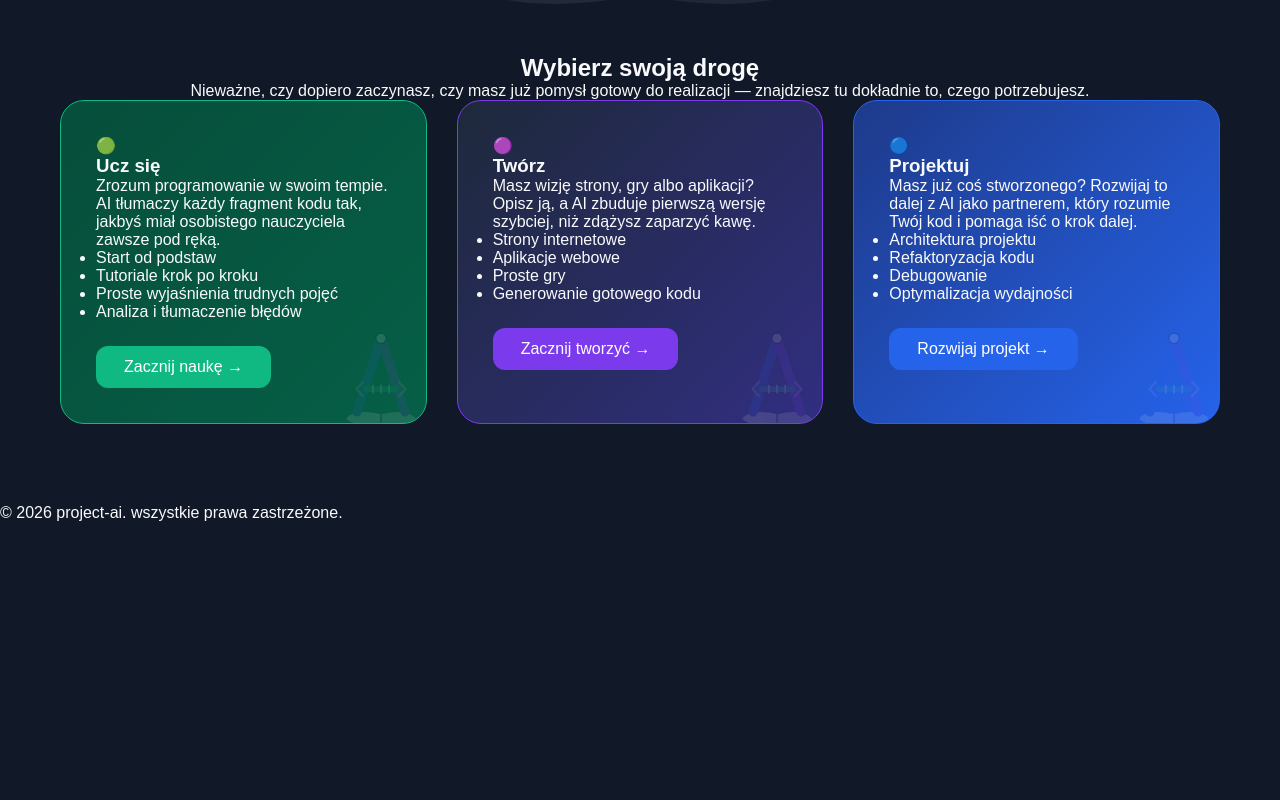
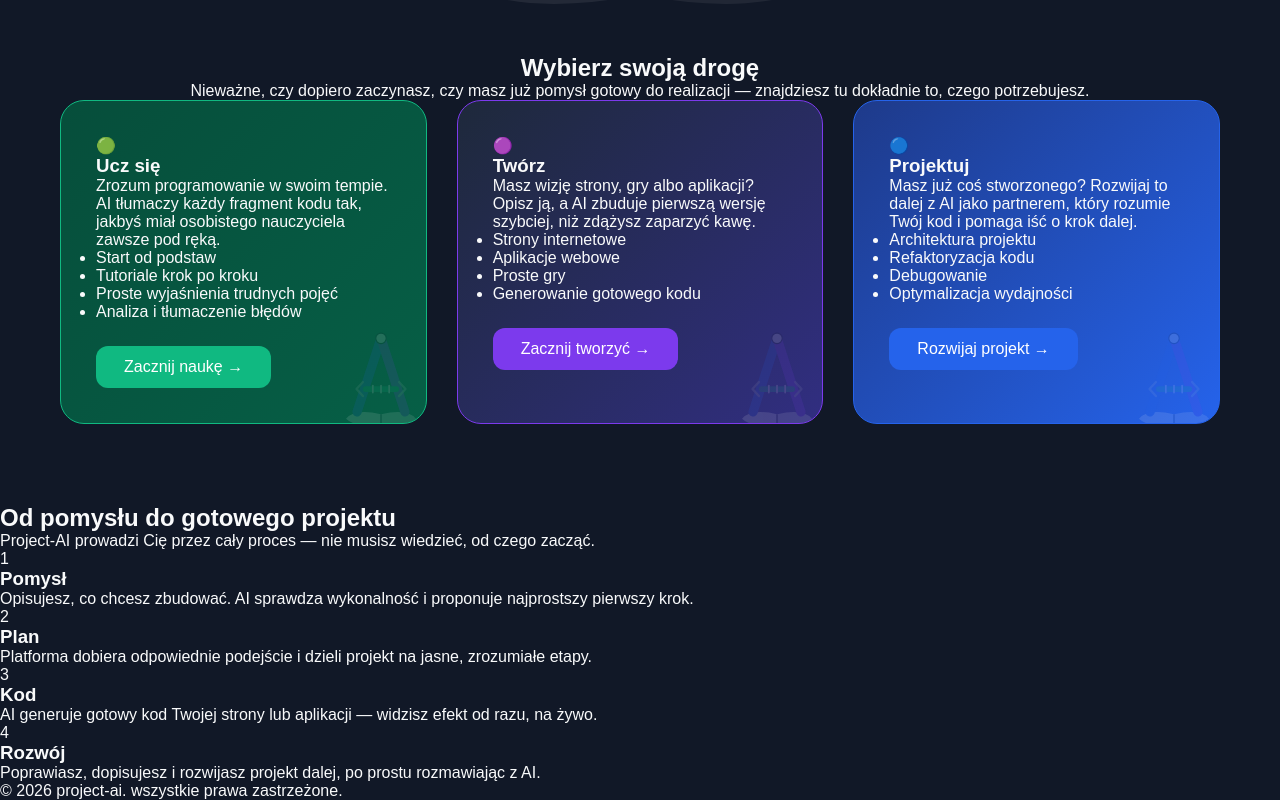
Before and after one commit to PrzemoNH/project-ai, a Next.js app: page / in a window 1280 px wide. Shown: the part 1165-1965 px from the top of the page. Before the commit the page ends 1687 px from the top, so only its background shows below. Built offline with nearby package versions, Linux system fonts and the light colour scheme.

Commit message:
Update page.tsx

```diff
--- a/app/page.tsx
+++ b/app/page.tsx
@@ -2,6 +2,7 @@ import Header from "@/components/header";
 import LandingCard from "@/components/LandingCard";
 import Hero from "@/components/hero";
 import Features from "@/components/features";
+import HowItWorks from "@/components/HowItWorks";
 import Footer from "@/components/footer";
 
 export default function Page() {
@@ -12,6 +13,7 @@ export default function Page() {
         <LandingCard />
         <Hero />
         <Features />
+        <HowItWorks />
       </main>
       <Footer />
     </>
```
